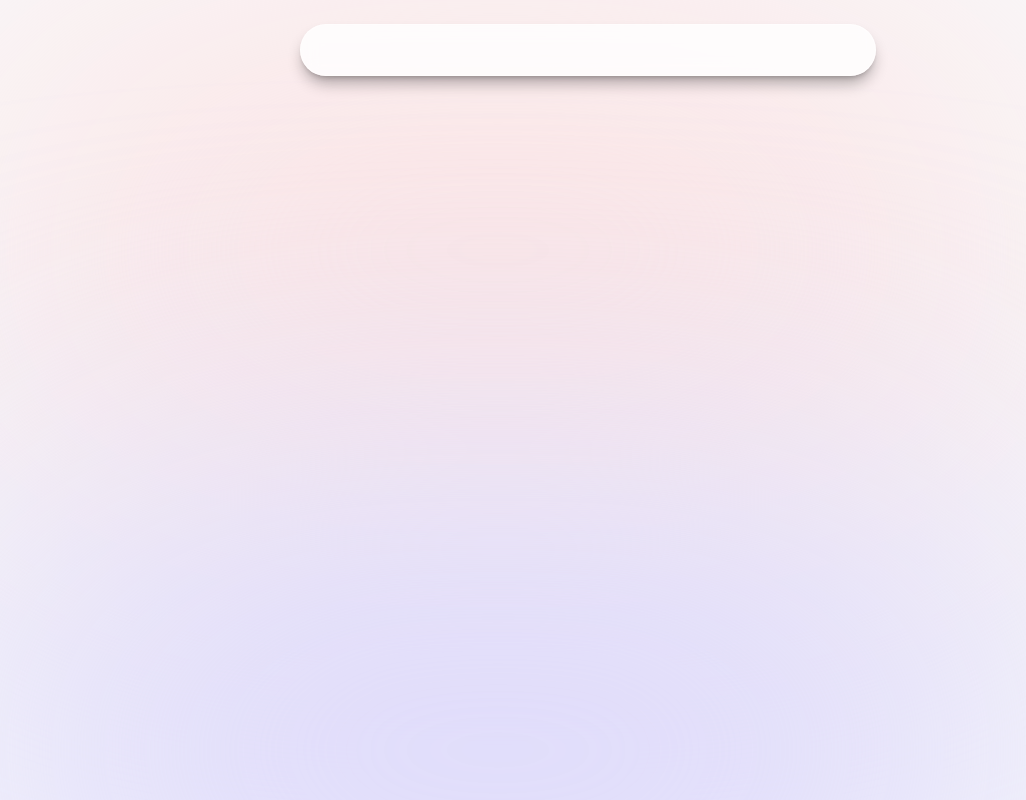
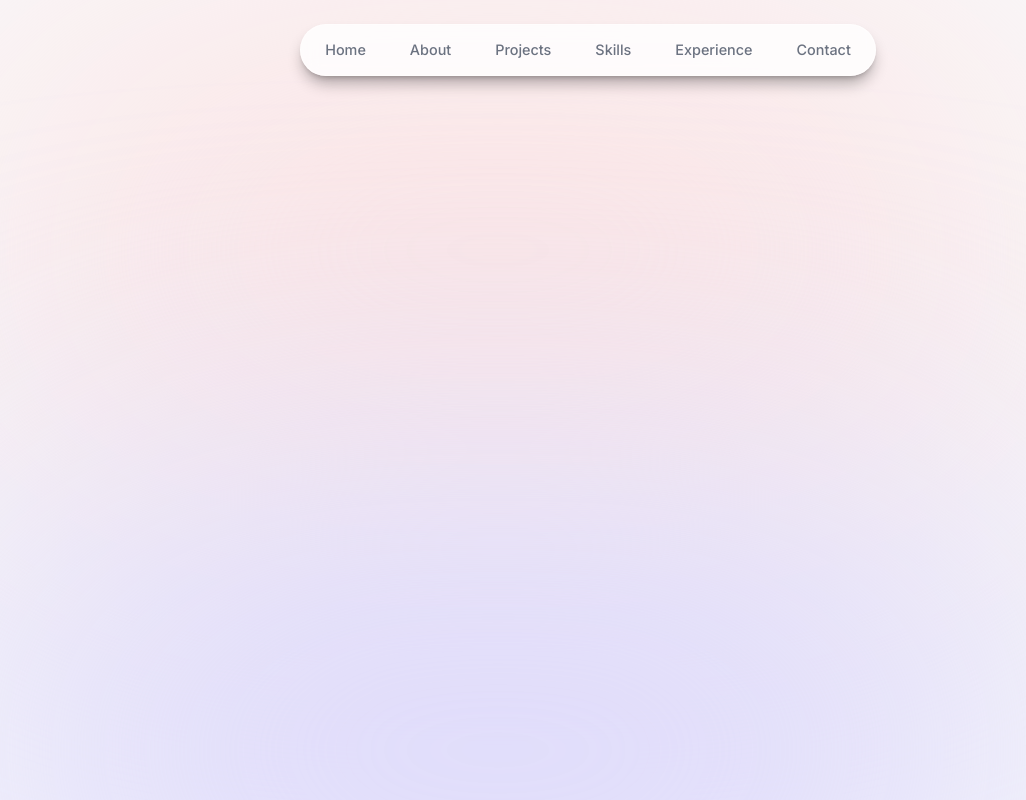
Before and after one commit to amarjyothi98/nportfolio, a Next.js app: page / in a window 1280 px wide. Shown: the top 800 px of the page, without its empty margins (52-1078 px from the left). Built offline with nearby package versions, Linux system fonts and the light colour scheme.

Commit message:
added nav

```diff
--- a/components/header.tsx
+++ b/components/header.tsx
@@ -1,6 +1,8 @@
 "use client";
 
 import { motion } from "framer-motion"
+import { links } from "../lib/data"
+import Link from "next/link";
 
 export default function Header () {
     return (
@@ -10,6 +12,20 @@
             animate={{ y: 0, x: "-50%", opacity: 1 }}>
 
             </motion.div>
+
+            <nav className="fixed flex top-[0.15rem] left-1/2 h-12 -translate-x-1/2 py-2 sm:top-[1.7rem] sm:h-[initial] sm:py-0">
+                <ul className="flex w-[22rem] flex-wrap items-center justify-center gap-y-1 text-[0.9rem] font-medium text-gray-500 sm:w-[initial] sm:flex-nowrap sm:gap-5">
+                    {links.map(link =>(
+                        <motion.li className="h-3/4 flex items-center justify-center"
+                         key={link.hash}
+                         initial={{ y: -100, opacity: 0 }}
+                         animate={{ y: 0, opacity: 1 }}
+                        >
+                            <Link className="flex w-full items-center justify-center px-3 py-3 hover:text-gray-950 transition" href={link.hash}>{link.name}</Link>
+                        </motion.li>
+                    ))}
+                </ul>
+            </nav>
         </header>
     )
 }
```
